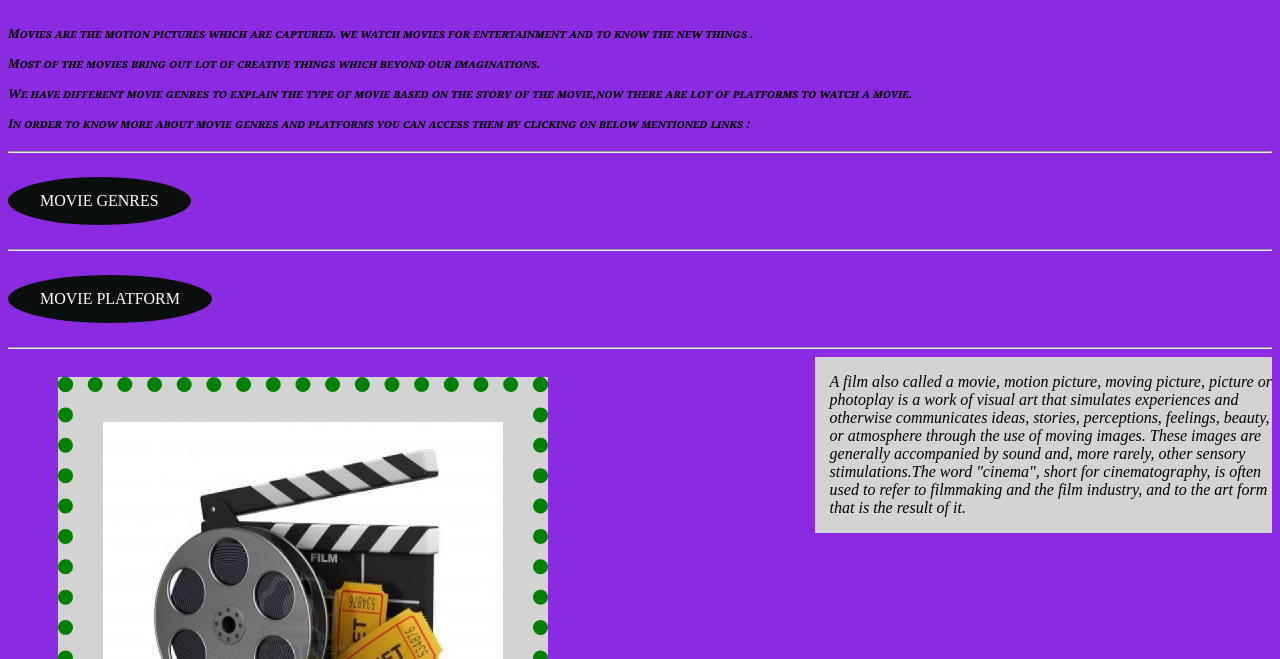
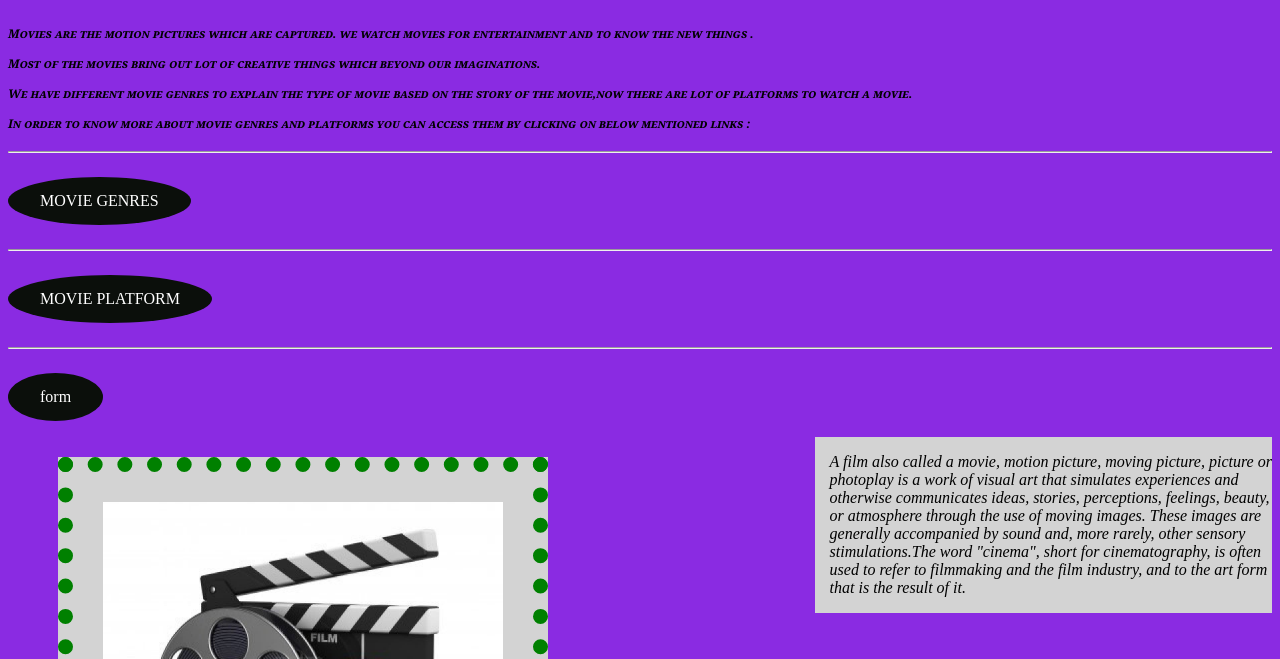
Before and after one commit to pikkalla/projectgv, a plain HTML site: page index.html in a window 1280 px wide. Shown: the part 141-800 px from the top of the page. Drawn offline with Linux system fonts and the light colour scheme.

Commit message:
Update index.html

```diff
--- a/index.html
+++ b/index.html
@@ -103,7 +103,8 @@ span
      <a href="page3.html">
       <p class="button">MOVIE PLATFORM</p></a>
   <hr>
-
+   <a href="pageform4.html">
+    <p class="button">form</p></a>
 
   <main>
   <aside>
```
